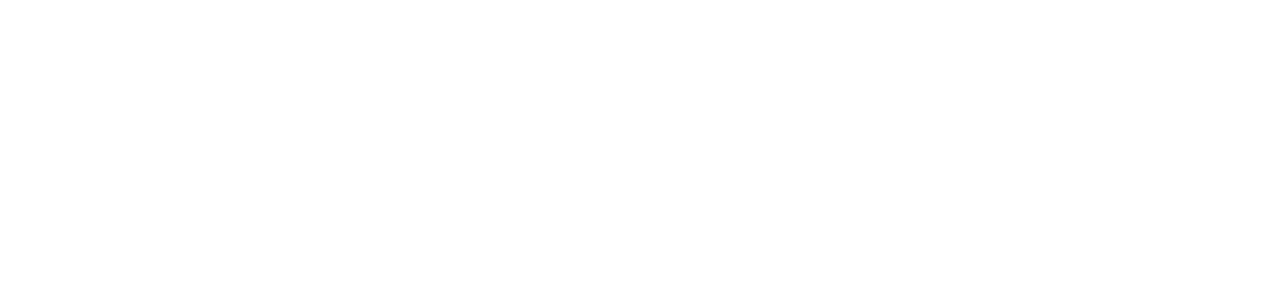
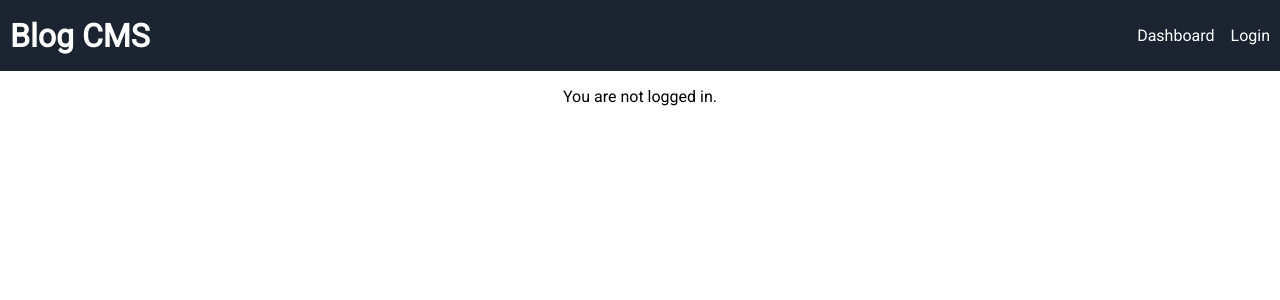
Before and after one commit to LedaThemis/odin-blog-cms, a React (Create React App) app: page /logout in a window 1280 px wide. Before the commit this address had no page. Shown: the top 300 px of the page. Built offline with nearby package versions, Linux system fonts and the light colour scheme.

Commit message:
feat: implement logout page

```diff
--- /dev/null
+++ b/src/App.css
@@ -0,0 +1,17 @@
+:root {
+    --primary-color: #1b2430;
+    --secondary-color: #51557e;
+    --teritary-color: #816797;
+    --quaternary-color: #d6d5a8;
+    --quinary-color: #54bab9;
+}
+
+body {
+    margin: 0;
+    font-family: Roboto, sans-serif;
+}
+
+.App > * {
+    padding-left: 10px;
+    padding-right: 10px;
+}
--- a/src/App.tsx
+++ b/src/App.tsx
@@ -1,16 +1,21 @@
 import { BrowserRouter, Route, Routes } from 'react-router-dom';
 
+import './App.css';
+import Navbar from './components/Navbar';
 import Home from './pages/Home';
 import Login from './pages/Login';
+import Logout from './pages/Logout';
 
 function App() {
     return (
         <div className="App">
             <BrowserRouter>
+                <Navbar />
                 <Routes>
                     <Route path="/">
                         <Route index element={<Home />}></Route>
                         <Route path="login" element={<Login />}></Route>
+                        <Route path="logout" element={<Logout />}></Route>
                     </Route>
                 </Routes>
             </BrowserRouter>
--- a/src/components/LoginForm.tsx
+++ b/src/components/LoginForm.tsx
@@ -3,6 +3,7 @@ import { useNavigate } from 'react-router-dom';
 import styled from 'styled-components';
 
 import { login } from '../lib/Users';
+import { StyledSubmitButton } from '../styled/StyledSubmitButton';
 import { AccessResponse } from '../typings';
 import Errors from './Errors';
 
@@ -81,10 +82,4 @@ const StyledLabel = styled.label`
     flex-direction: column;
 `;
 
-const StyledSubmitButton = styled.button`
-    background-color: transparent;
-    border: 1px solid black;
-    cursor: pointer;
-`;
-
 export default LoginForm;
--- /dev/null
+++ b/src/components/LogoutPrompt.tsx
@@ -0,0 +1,24 @@
+import { useNavigate } from 'react-router-dom';
+
+import { logout } from '../lib/Users';
+import { StyledSubmitButton } from '../styled/StyledSubmitButton';
+
+const LogoutPrompt = () => {
+    const navigate = useNavigate();
+
+    return (
+        <div>
+            <p>Are you sure you want to log out?</p>
+            <StyledSubmitButton
+                onClick={() => {
+                    logout();
+                    navigate('/');
+                }}
+            >
+                Yes
+            </StyledSubmitButton>
+        </div>
+    );
+};
+
+export default LogoutPrompt;
--- /dev/null
+++ b/src/components/Navbar.tsx
@@ -0,0 +1,54 @@
+import { Link } from 'react-router-dom';
+import styled from 'styled-components';
+
+import { isLoggedIn } from '../lib/Users';
+
+const Navbar = () => {
+    return (
+        <StyledNavBar>
+            <StyledH1>Blog CMS</StyledH1>
+            <StyledLinks>
+                <li>
+                    <StyledLink to="/">Dashboard</StyledLink>
+                </li>
+                {!isLoggedIn() ? (
+                    <li>
+                        <StyledLink to="login">Login</StyledLink>
+                    </li>
+                ) : (
+                    <li>
+                        <StyledLink to="logout">Logout</StyledLink>
+                    </li>
+                )}
+            </StyledLinks>
+        </StyledNavBar>
+    );
+};
+
+const StyledNavBar = styled.div`
+    display: flex;
+    justify-content: space-between;
+    align-items: center;
+    padding-top: 10px;
+    padding-bottom: 10px;
+
+    background-color: var(--primary-color);
+    color: white;
+`;
+
+const StyledH1 = styled.h1`
+    margin: 0;
+`;
+
+const StyledLinks = styled.ul`
+    display: flex;
+    list-style-type: none;
+    gap: 16px;
+`;
+
+const StyledLink = styled(Link)`
+    text-decoration: none;
+    color: inherit;
+`;
+
+export default Navbar;
--- /dev/null
+++ b/src/pages/Logout.tsx
@@ -0,0 +1,19 @@
+import styled from 'styled-components';
+
+import LogoutPrompt from '../components/LogoutPrompt';
+import { isLoggedIn } from '../lib/Users';
+
+const Logout = () => {
+    return (
+        <StyledLogout>
+            {isLoggedIn() ? <LogoutPrompt /> : <p>You are not logged in.</p>}
+        </StyledLogout>
+    );
+};
+
+const StyledLogout = styled.div`
+    display: grid;
+    place-items: center;
+`;
+
+export default Logout;
--- /dev/null
+++ b/src/styled/StyledSubmitButton.tsx
@@ -0,0 +1,8 @@
+import styled from 'styled-components';
+
+export const StyledSubmitButton = styled.button`
+    background-color: transparent;
+    border: 1px solid black;
+    cursor: pointer;
+    width: 100%;
+`;
```
